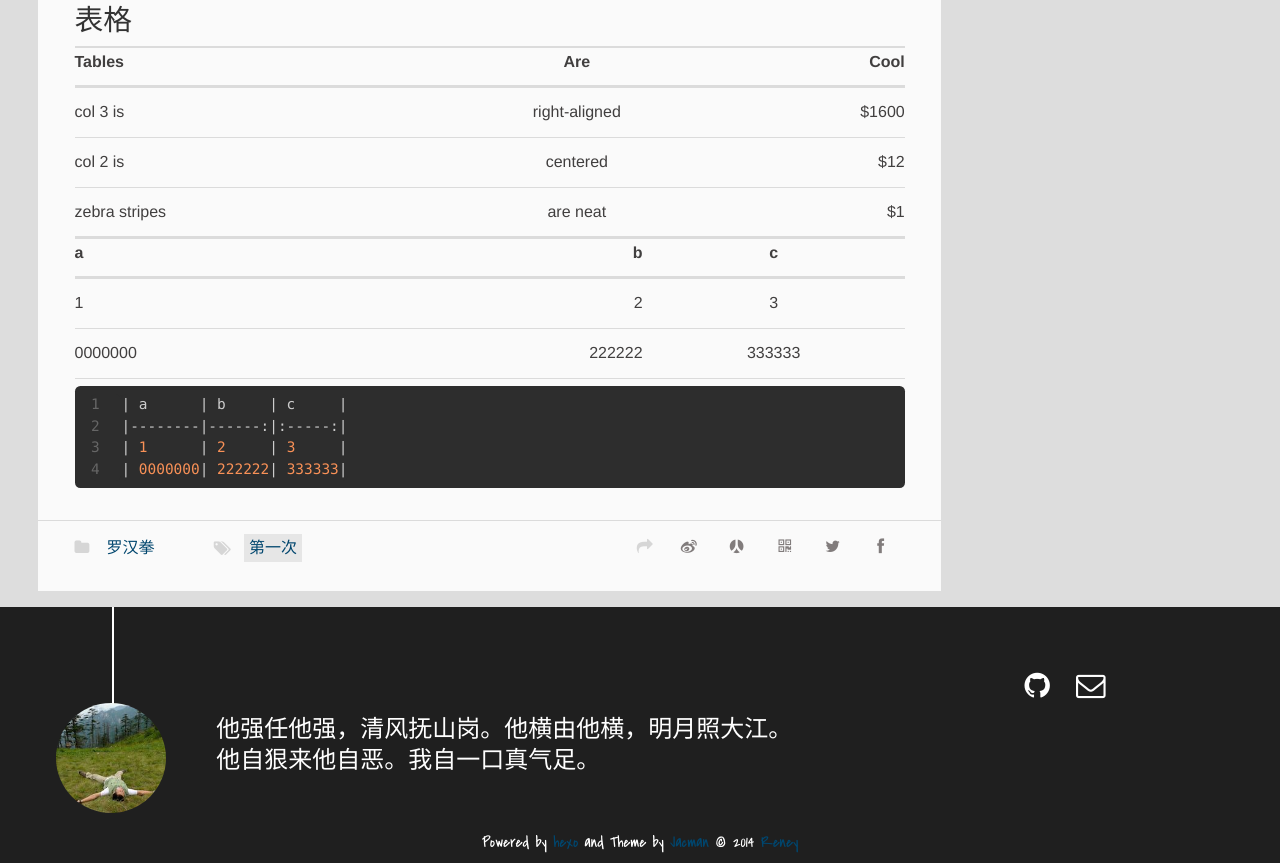
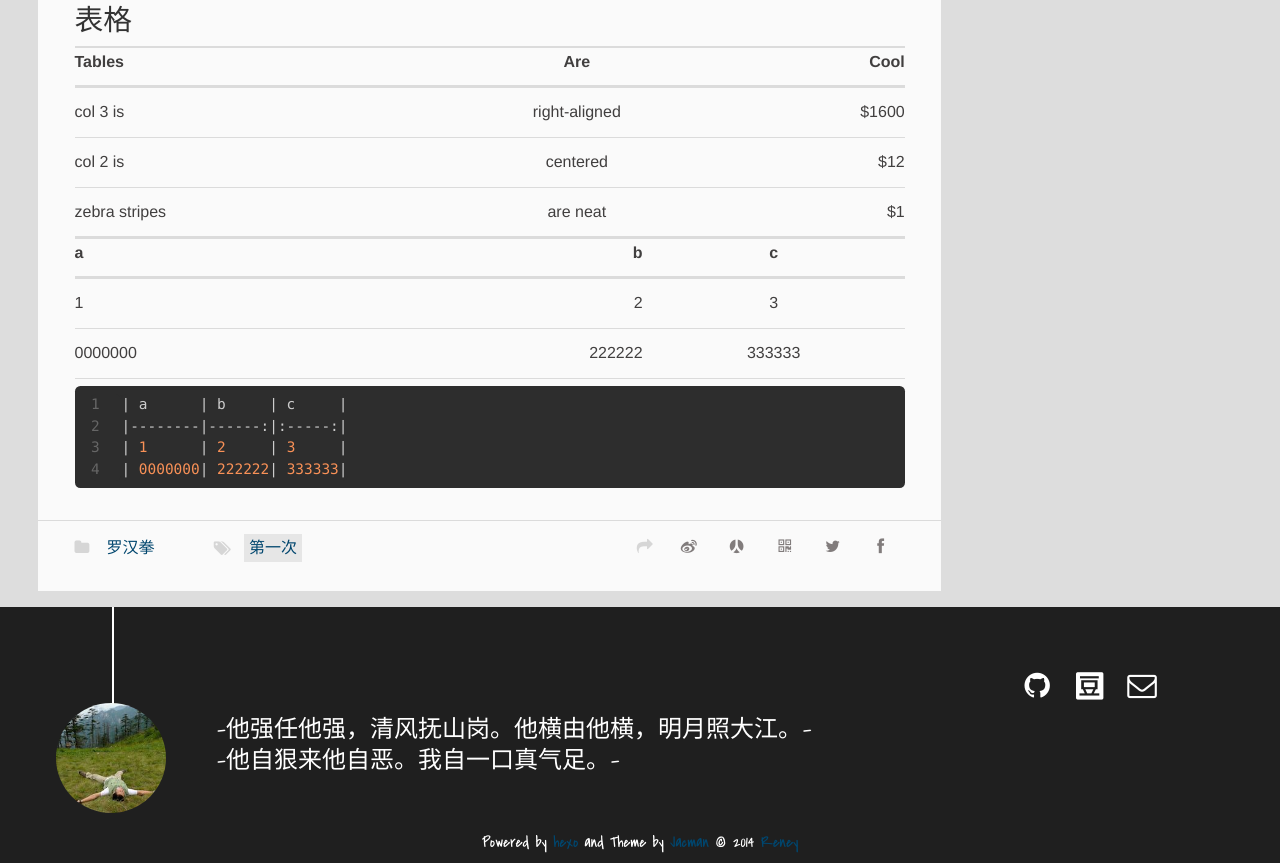
Before and after one commit to Reney/Reney.github.io, a plain HTML site: page 2014/09/28/2014-9-28-my-first-post/index.html in a window 1280 px wide. Shown: the part 1991-2854 px from the top of the page. Drawn offline with Linux system fonts and the light colour scheme; a script that the page names is missing.

Commit message:
Site updated: 2014-10-01 22:14:30

```diff
--- a/2014/09/28/2014-9-28-my-first-post/index.html
+++ b/2014/09/28/2014-9-28-my-first-post/index.html
@@ -268,8 +268,8 @@
 
 
 	<section class="info">
-		<p> 他强任他强，清风抚山岗。他横由他横，明月照大江。 <br/>
-			他自狠来他自恶。我自一口真气足。</p>
+		<p> -他强任他强，清风抚山岗。他横由他横，明月照大江。- <br/>
+			-他自狠来他自恶。我自一口真气足。-</p>
 	</section>
 
 	<div class="social-font" class="clearfix">
@@ -280,6 +280,8 @@
 
 
 
+
+		<a href="https://www.douban.com/people/reneyThink" target="_blank" class="icon-douban" title="豆瓣"></a>
 
 
 
--- a/atom.xml
+++ b/atom.xml
@@ -4,7 +4,7 @@
   <subtitle><![CDATA[千江有水千江月，万里无云万里天]]></subtitle>
   <link href="/atom.xml" rel="self"/>
   <link href="http://Reney.github.io/"/>
-  <updated>2014-09-30T05:11:45.998Z</updated>
+  <updated>2014-10-01T14:14:25.548Z</updated>
   <id>http://Reney.github.io/</id>
 
   <author>
```
Also changed, not shown: about/index.html (+4 -2 lines), archives/2014/09/index.html (+4 -2 lines), archives/2014/index.html (+4 -2 lines), archives/index.html (+4 -2 lines), categories/罗汉拳/index.html (+4 -2 lines), index.html (+4 -2 lines), tags/第一次/index.html (+4 -2 lines).
